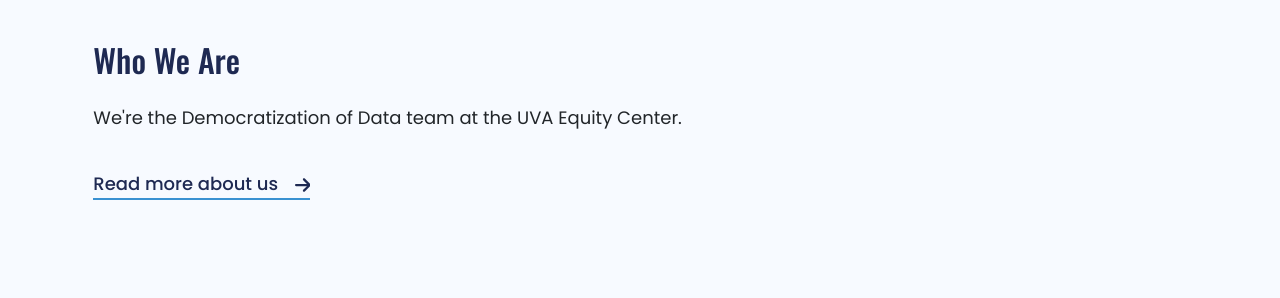
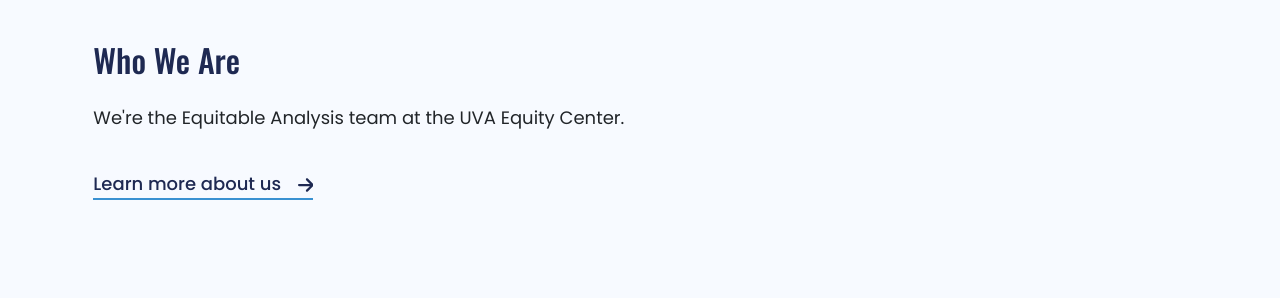
Before and after one commit to virginiaequitycenter/cville-equity-atlas, a Jekyll site: the page built from index.html, in a window 1280 px wide and 900 px high, scrolled down 951 px. Shown: the part 487-785 px from the top of the window. Built offline with Jekyll 4.4.1, drawn with Linux system fonts in a browser that asks for light colours.

Commit message:
change to Equitable Analysis language

```diff
--- a/index.html
+++ b/index.html
@@ -89,10 +89,10 @@ imageheight: 600
 
         <h2 style="margin-top:3rem;">Who We Are</h2>
         <!-- <hr> -->
-        <p style="margin-top:1.5rem;padding-bottom:1.5rem;">We're the Democratization of Data team at the UVA Equity Center.</p>
+        <p style="margin-top:1.5rem;padding-bottom:1.5rem;">We're the Equitable Analysis team at the UVA Equity Center.</p>
 
         <a class="post-link" href="{{ "/about/" | prepend: site.url }}">
-          <span>Read more about us</span>
+          <span>Learn more about us</span>
           <svg xmlns="http://www.w3.org/2000/svg" height="1em" viewBox="0 0 448 512"><path d="M438.6 278.6c12.5-12.5 12.5-32.8 0-45.3l-160-160c-12.5-12.5-32.8-12.5-45.3 0s-12.5 32.8 0 45.3L338.8 224 32 224c-17.7 0-32 14.3-32 32s14.3 32 32 32l306.7 0L233.4 393.4c-12.5 12.5-12.5 32.8 0 45.3s32.8 12.5 45.3 0l160-160z"/></svg>
         </a>
 
--- a/pages/resources.html
+++ b/pages/resources.html
@@ -6,7 +6,7 @@ header-image: ../assets/img/cville-mural.webp
 ---
 
 <div class="page-subtitle">
-    <h2>Regional and state-wide resources produced by the Democratization of Data team</h2>
+    <h2>Regional and state-wide resources produced by the Equitable Analysis team</h2>
 </div>
 
 <div class="grid-container">
```
Also changed, not shown: pages/about.html (+13 -6 lines), 1 other file.
